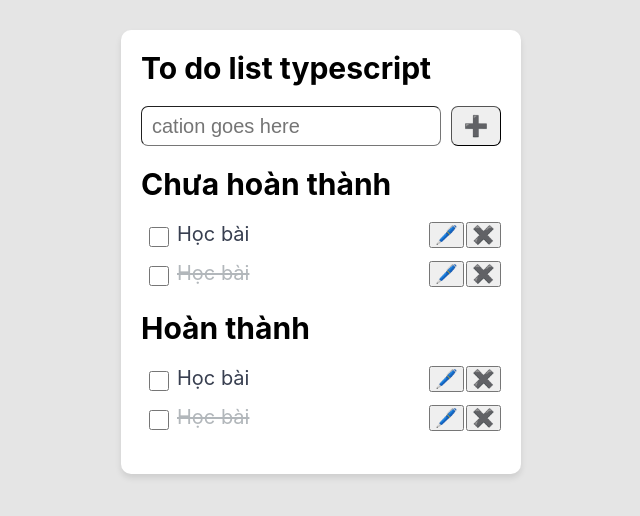
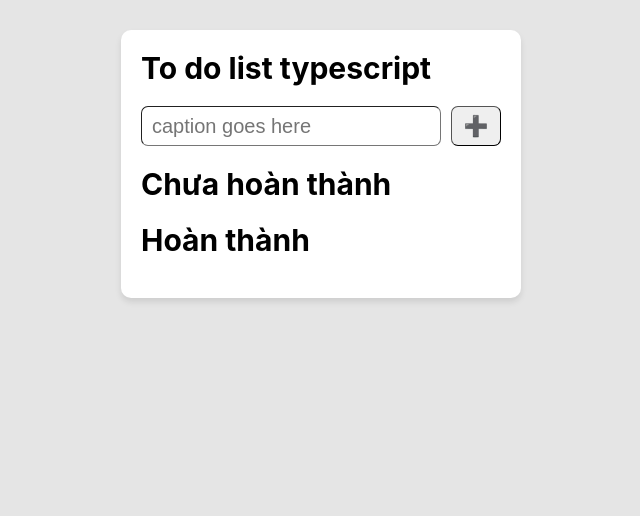
Before and after one commit to nguyentuanhung123/Todolist-Typescript, a React (Create React App) app: page / in a window 1280 px wide. Shown: the top 516 px of the page, without its empty margins (319-959 px from the left). Built offline with nearby package versions, Linux system fonts and the light colour scheme.

Commit message:
lesson-112-addTodo

```diff
--- /dev/null
+++ b/src/@types/todo.type.ts
@@ -0,0 +1,5 @@
+export interface Todo {
+    name: string
+    done: boolean
+    id: string
+}
--- a/src/components/TaskInput/TaskInput.tsx
+++ b/src/components/TaskInput/TaskInput.tsx
@@ -1,14 +1,36 @@
+import { useState } from 'react'
 import styles from './taskInput.module.scss'
 
 // gõ nhanh h1.{styles.title}
 // Thêm icon từ window với cú pháp là : window + ';'
 
-export default function TaskInput() {
+interface TaskInputProps {
+  addTodo: (name: string) => void
+}
+
+export default function TaskInput(props: TaskInputProps) {
+
+  const { addTodo } = props
+
+  const [name, setName] = useState<string>('');
+
+  const onChangeInput = (event: React.ChangeEvent<HTMLInputElement>) => {
+    const { value } = event.target
+    setName(value)
+  }
+
+  const handleSubmit = (event: React.FormEvent<HTMLFormElement>) => {
+    event.preventDefault()
+    addTodo(name);
+    setName('');
+  }
+
   return (
     <div className='mb-2'>
       <h1 className={styles.title}>To do list typescript</h1>
-            <form className={styles.form}>
-                <input type="text" placeholder='cation goes here' />
+      <form className={styles.form} onSubmit={handleSubmit}>
+        <input type='text' placeholder='caption goes here' value={name}
+          onChange={onChangeInput} />
         <button type='submit'>➕</button>
       </form>
     </div>
--- a/src/components/TaskInput/index.ts
+++ b/src/components/TaskInput/index.ts
@@ -1,3 +1,3 @@
-import TaskInput from "./TaskInput";
+import TaskInput from './TaskInput'
 
-export default TaskInput;
+export default TaskInput
--- a/src/components/TaskInput/taskInput.module.scss
+++ b/src/components/TaskInput/taskInput.module.scss
@@ -4,7 +4,6 @@
 }
 
 .form {
-
   display: flex;
   align-items: center;
 
--- a/src/components/TaskList/TaskList.tsx
+++ b/src/components/TaskList/TaskList.tsx
@@ -1,38 +1,49 @@
+import { useState } from 'react'
 import styles from './taskList.module.scss'
 
+import { Todo } from '../../@types/todo.type'
+
 // Phải thêm đoạn bên dưới khi truyền props ( ? -> có cũng được , không có cũng được)
+
+
 interface TaskListProps {
     doneTaskList?: boolean
+    todos: Todo[]
+    handleDoneTodo: (id: string, done: boolean) => void
 }
+
+
 
 export default function TaskList(props: TaskListProps) {
 
-    const { doneTaskList } = props
+    const { doneTaskList, todos, handleDoneTodo } = props;
+
+    // const onChangeCheckbox = (idTodo: string) => (event: React.ChangeEvent<HTMLInputElement>) => {
+    //     handleDoneTodo(idTodo, event.target.checked)
+    // }
+
+    // onChange(onChangeCheckbox(todo.id))
+
 
     return (
         <div className='mb-2'>
-            <h2 className={styles.title}>
+            <h2 className={styles.title}>{doneTaskList ? 'Hoàn thành' : 'Chưa hoàn thành'}</h2>
+            <div className={styles.tasks}>
                 {
-                    doneTaskList ? 'Hoàn thành' : 'Chưa hoàn thành'
+                    todos.map((todo) => {
+                        return (
+                            <div className={styles.task} key={todo.id}>
+                                <input type='checkbox' className={styles.taskCheckbox} checked={todo.done}
+                                    onChange={(event) => handleDoneTodo(todo.id, event.target.checked)} />
+                                <span className={`${styles.taskName} ${todo.done ? styles.taskNameDone : ''}`}>{todo.name}</span>
+                                <div className={styles.taskActions}>
+                                    <button className={styles.taskBtn}>🖊️</button>
+                                    <button className={styles.taskBtn}>✖️</button>
+                                </div>
+                            </div>
+                        )
+                    })
                 }
-            </h2>
-            <div className={styles.tasks}>
-                <div className={styles.task}>
-                    <input type='checkbox' className={styles.taskCheckbox} />
-                    <span className={styles.taskName}>Học bài</span>
-                    <div className={styles.taskActions}>
-                        <button className={styles.taskBtn}>🖊️</button>
-                        <button className={styles.taskBtn}>✖️</button>
-                    </div>
-                </div>
-                <div className={styles.task}>
-                    <input type='checkbox' className={styles.taskCheckbox} />
-                    <span className={`${styles.taskName} ${styles.taskNameDone}`}>Học bài</span>
-                    <div className={styles.taskActions}>
-                        <button className={styles.taskBtn}>🖊️</button>
-                        <button className={styles.taskBtn}>✖️</button>
-                    </div>
-                </div>
             </div>
         </div>
     )
--- a/src/components/TaskList/index.ts
+++ b/src/components/TaskList/index.ts
@@ -1,3 +1,3 @@
-import TaskList from "./TaskList";
+import TaskList from './TaskList'
 
-export default TaskList;
+export default TaskList
--- a/src/components/TodoList/TodoList.tsx
+++ b/src/components/TodoList/TodoList.tsx
@@ -2,17 +2,51 @@ import TaskInput from '../TaskInput'
 import TaskList from '../TaskList'
 import styles from './todoList.module.scss'
 
+import { Todo } from '../../@types/todo.type';
+import { useState } from 'react';
+
 // Nếu ta không truyền gì từ thằng cha xuống thằng con thì sẽ mặc định là undifined => false
 // Nếu có doneTaskList thì sẽ mặc định là true ( doneTaskList  = {false} )
 
+// Bài 112 : Tạo thư mục mới là @types
 
 export default function TodoList() {
+
+    const [todos, setTodos] = useState<Todo[]>([]);
+
+    const doneTodos = todos.filter((todo) => todo.done);
+
+    const notdoneTodos = todos.filter((todo) => !todo.done);
+
+    const addTodo = (name: string) => {
+        const todo: Todo = {
+            name,
+            done: false,
+            id: new Date().toISOString()
+        }
+        setTodos((prev) => [...prev, todo])
+    }
+
+    const handleDoneTodo = (id: string, done: boolean) => {
+        setTodos((prev) => {
+            return prev.map((todo) => {
+                if (todo.id === id) {
+                    return { ...todo, done }
+                }
+                return todo
+            })
+        })
+    }
+
+    console.log("Todos : ", todos);
+
+
     return (
         <div className={styles.todoList}>
             <div className={styles.todoListContainer}>
-                <TaskInput />
-                <TaskList />
-                <TaskList doneTaskList />
+                <TaskInput addTodo={addTodo} />
+                <TaskList todos={notdoneTodos} handleDoneTodo={handleDoneTodo} />
+                <TaskList doneTaskList todos={doneTodos} handleDoneTodo={handleDoneTodo} />
             </div>
         </div>
     )
--- a/src/components/TodoList/index.ts
+++ b/src/components/TodoList/index.ts
@@ -1,3 +1,3 @@
-import TodoList from "./TodoList";
+import TodoList from './TodoList'
 
-export default TodoList;
+export default TodoList
--- a/src/index.css
+++ b/src/index.css
@@ -6,9 +6,8 @@
 
 html {
   font-size: 10px;
-  --font-size: 2rem
+  --font-size: 2rem;
 }
-
 
 body {
   margin: 0;
```
Also changed, not shown: src/components/TaskList/taskList.module.scss (indentation only), src/components/TodoList/todoList.module.scss (indentation only). Lines whose indentation alone changed are shown as unchanged.
